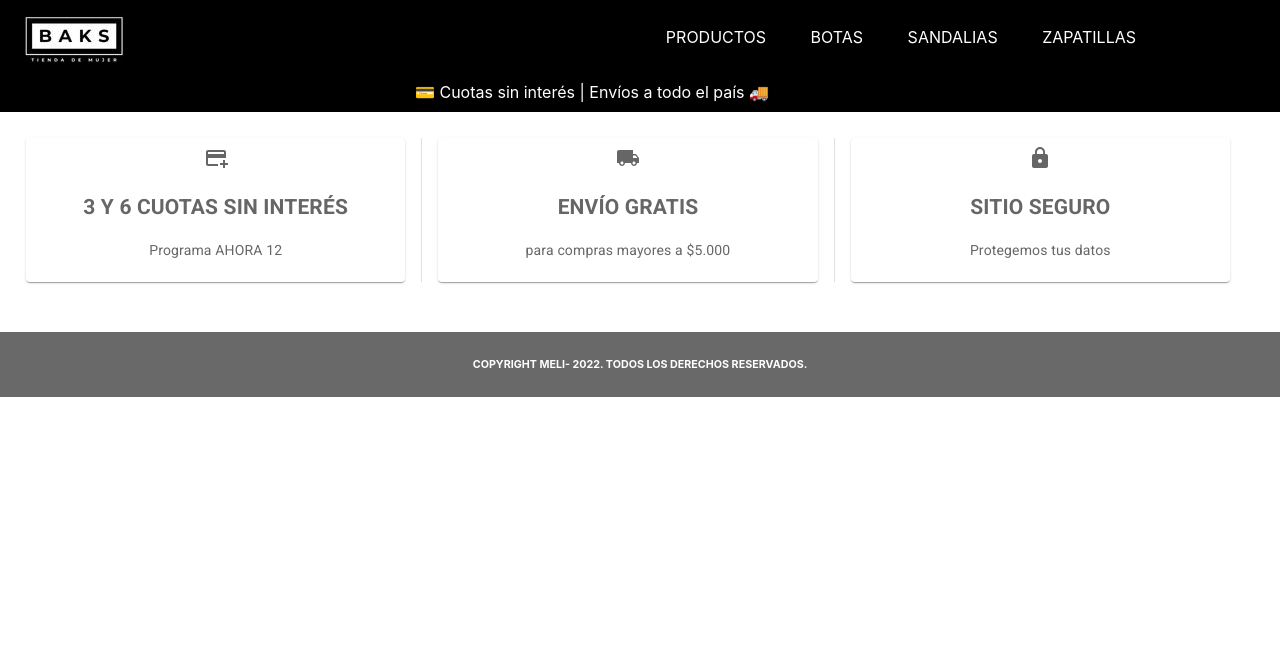
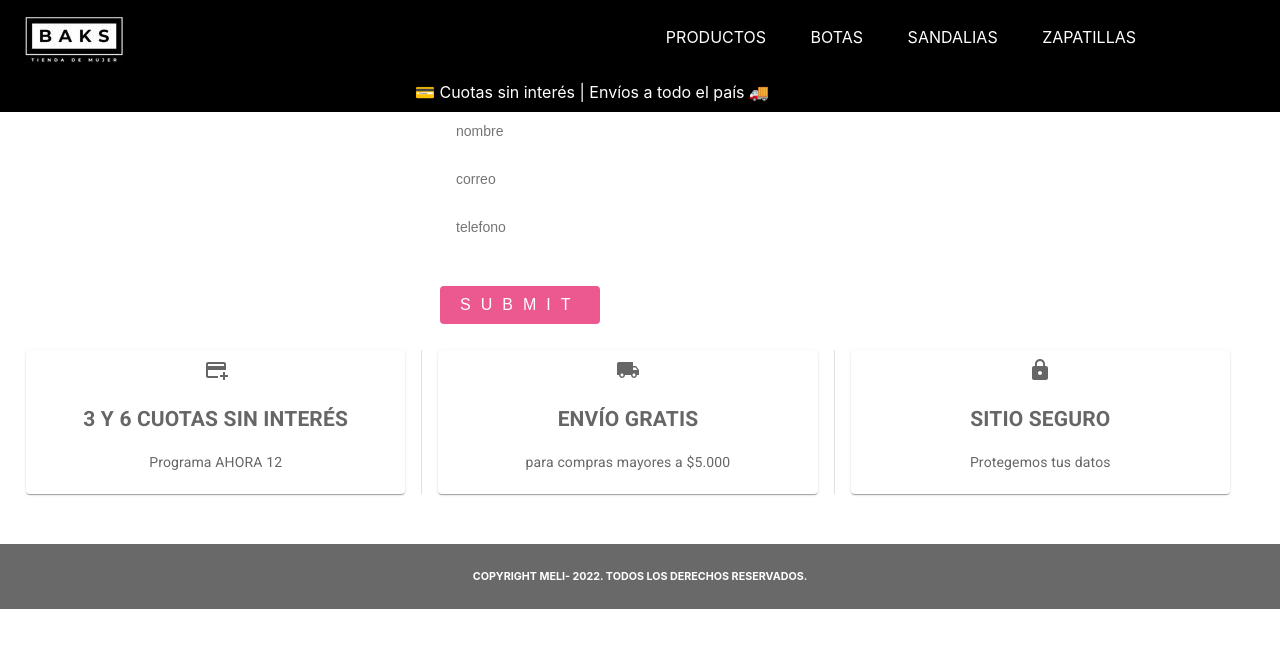
Before and after one commit to MeliBuzzinello/proyecto_buzzinello, a React (Create React App) app: page /checkout in a window 1280 px wide. Shown: the top 648 px of the page. Built offline with nearby package versions, Linux system fonts and the light colour scheme.

Commit message:
firebase order

```diff
--- a/package.json
+++ b/package.json
@@ -13,6 +13,7 @@
     "firebase": "^9.8.4",
     "react": "^18.1.0",
     "react-dom": "^18.1.0",
+    "react-hook-form": "^7.33.1",
     "react-router-dom": "^6.3.0",
     "react-scripts": "5.0.1",
     "web-vitals": "^2.1.4"
--- a/src/App.js
+++ b/src/App.js
@@ -7,6 +7,7 @@ import ItemListContainer from './components/ItemListContainer';
 import NavBar from "./components/NavBar";
 import Footer from "./components/Footer";
 import { initializeApp } from "firebase/app";
+import Checkout from "./components/Checkout";
 
 
 
@@ -35,7 +36,7 @@ function App() {
     <Route path="/categoria/:id" element={<ItemListContainer/>} />
     <Route path="/item/:idi" element={<ItemDetailContainer/>} />
     <Route path="/cart" element={<ItemCart/>}/>
-
+    <Route path="/checkout" element={<Checkout/>}/>
   </Routes>
   </BrowserRouter>
   <Footer/>
--- /dev/null
+++ b/src/components/Checkout.css
@@ -0,0 +1,101 @@
+body {
+    background: white;
+    font-family: -apple-system, BlinkMacSystemFont, "Segoe UI", "Roboto", "Oxygen",
+      "Ubuntu", "Cantarell", "Fira Sans", "Droid Sans", "Helvetica Neue",
+      sans-serif;
+  }
+
+  form {
+    max-width: 500px;
+    margin: 0 auto;
+  }
+
+  h1 {
+    font-weight: 100;
+    color: white;
+    text-align: center;
+    padding-bottom: 10px;
+    border-bottom: 1px solid rgb(79, 98, 148);
+  }
+
+  .formCheckout {
+    max-width: 400px;
+    margin: 0 auto;
+  }
+
+  .msjError {
+    color: #bf1650;
+  }
+
+  .msjError::before {
+    display: inline;
+    content: "⚠ ";
+  }
+
+  .formInput {
+    display: block;
+    box-sizing: border-box;
+    width: 100%;
+    border-radius: 4px;
+    border: 1px solid white;
+    padding: 10px 15px;
+    margin-bottom: 10px;
+    font-size: 14px;
+  }
+
+  /* label {
+    line-height: 2;
+    text-align: left;
+    display: block;
+    margin-bottom: 13px;
+    margin-top: 20px;
+    color: white;
+    font-size: 14px;
+    font-weight: 200;
+  } */
+
+
+  .btnCkeckout {
+    background: #ec5990;
+    color: white;
+    text-transform: uppercase;
+    border: none;
+    margin-top: 40px;
+    font-size: 16px;
+    font-weight: 100;
+    letter-spacing: 10px;
+    display: block;
+    appearance: none;
+    padding: 10px 20px;
+    border-radius: 4px;
+  }
+
+  .btnCkeckout:hover {
+    background: #bf1650;
+  }
+
+  .btnCkeckout:active {
+    transition: 0.3s all;
+    transform: translateY(3px);
+    border: 1px solid transparent;
+    opacity: 0.8;
+  }
+
+  .formInput:disabled {
+    opacity: 0.4;
+  }
+
+  .btnCkeckout:hover {
+    transition: 0.3s all;
+  }
+
+
+  .btnCkeckout {
+    -webkit-appearance: none;
+  }
+
+
+
+  hr {
+    margin-top: 30px;
+  }
--- /dev/null
+++ b/src/components/Checkout.jsx
@@ -0,0 +1,85 @@
+//@ts-check
+import React from 'react'
+import { useContext } from 'react';
+import { MiContext } from '../context/CartContext';
+import {addDoc , collection , getFirestore} from 'firebase/firestore';
+import { useForm } from "react-hook-form";
+import "./Checkout.css";
+import { useState } from 'react';
+
+export default function Checkout() {
+  // const [name, setName] = useState('');
+  // const [email , setEmail] = useState('');
+  // const [cel , setCel] = useState('');
+  const db = getFirestore();
+  const orderCollections = collection(db , 'orders');
+
+  const [num , setNum] = useState('');
+
+  const {carrito , getItemPrice} = useContext(MiContext);
+
+  const { register, handleSubmit, formState: { errors }} = useForm();
+
+  const onSubmit = (data) => {
+    const total = getItemPrice();
+
+    const order = {
+            data,
+            items: carrito,
+            total
+        };
+
+    addDoc(orderCollections , order).then(({id})=> {
+      setNum(id);
+      });
+
+  };
+
+  if(num){
+    return(
+      <div>su orden fue exitosa. Número de orden {num}</div>
+    )
+  }
+  console.log(num)
+  // function handleClick(){
+  //   const total = getItemPrice();
+
+  //   const order = {
+  //       buyer: {name, email, cel},
+  //       items: carrito,
+  //       total
+  //   };
+  //   console.log(order)
+  //   addDoc(orderCollections , order).then(({id})=> console.log(id))
+  // }
+
+
+  return (
+     <>
+    {/* <div>Checkout</div>
+    <input onChange={(e)=>setName(e.target.value)} placeholder='nombre' ></input>
+    <input onChange={(e)=>setEmail(e.target.value)} placeholder='correo' ></input>
+    <input onChange={(e)=>setCel(e.target.value)} placeholder='telefono' ></input>
+
+    <button onClick={()=> handleClick()}>Enviar</button> */}
+
+     <form onSubmit={handleSubmit(onSubmit)} className='formCheckout'>
+      <input className='formInput' placeholder='nombre' {...register("name", { required: true,  pattern: /^[A-Za-z]+$/i  })} />
+      {errors.name?.type === 'required' && <p className='msjError'>Nombre requerido</p>}
+      {errors.name?.type === 'pattern' && <p className='msjError'>El nombre esta incorrecto</p>}
+
+      <input className='formInput' placeholder='correo'{...register("email", { required: true, pattern: /^\S+@\S+$/i })} />
+      {errors.email?.type === 'required' && <p className='msjError'>Correo electronico requerido</p>}
+      {errors.email?.type === 'pattern' && <p className='msjError'>El e-mail no es valido</p>}
+
+      <input className='formInput' placeholder='telefono' type={'number'} {...register("cel", { required: true,  maxLength: 10, minLength: 10 })} />
+      {errors.cel && (<p className='msjError'>El número telefonico debe tener 10 digitos</p>)}
+
+      <input className='btnCkeckout' type="submit"/>
+
+    </form>
+    </>
+  )
+
+
+}
--- a/src/components/ItemCart.jsx
+++ b/src/components/ItemCart.jsx
@@ -181,7 +181,7 @@ export default function ItemCart() {
           <Button onClick={clearCart} variant="contained">
             Vaciar carrito
           </Button>
-          <Button variant="contained">Finalizar compra</Button>
+          <Link to="/checkout"><Button variant="contained">Finalizar compra</Button></Link>
         </Paper>
       </div>
     </>
--- a/src/components/ItemDetailContainer.jsx
+++ b/src/components/ItemDetailContainer.jsx
@@ -23,7 +23,6 @@ export default function ItemDetailContainer() {
         const productoFB = doc(db , 'products', idi);
 
         getDoc(productoFB).then((snapshot)=>{
-             console.log(snapshot)
              setResultado({...snapshot.data(), id: snapshot.id })
         }).catch((error) => {
                       setError(true)
--- a/src/components/ItemListContainer.jsx
+++ b/src/components/ItemListContainer.jsx
@@ -27,6 +27,7 @@ function ItemListContainer() {
     const db = getFirestore();
     const productsCollection = collection(db, "products");
 
+    setTimeout(() => {
     if (id) {
       const q = query(productsCollection, where("category", "==", id));
       getDocs(q)
@@ -35,9 +36,7 @@ function ItemListContainer() {
             snapshot.docs.map((doc) => ({ ...doc.data(), id: doc.id }))
           );
         })
-        .catch((error) => {
-          setError(true);
-        })
+        .catch((error) => setError(true))
         .finally(() => setLoading(false));
     } else {
       getDocs(productsCollection)
@@ -46,11 +45,10 @@ function ItemListContainer() {
             snapshot.docs.map((doc) => ({ ...doc.data(), id: doc.id }))
           );
         })
-        .catch((error) => {
-          setError(true);
-        })
+        .catch((error) => setError(true))
         .finally(() => setLoading(false));
     }
+  }, 2000);
     // setTimeout(() => {
     //   fetch('https://run.mocky.io/v3/3399c6e0-f68f-465e-a691-f3eda10f4351')
     //   .then(res => res.json())
```
Also changed, not shown: src/components/NavBarTest.jsx (deleted, +0 -136 lines), src/components/Item.jsx (line endings or trailing spaces), 1 other file (tests, documents, lock files or other folders).
